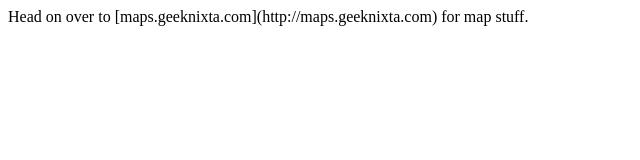
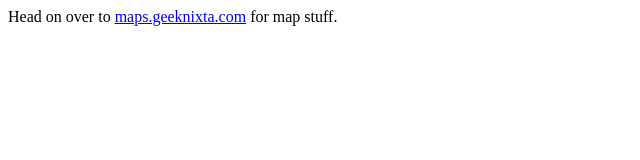
Before and after one commit to nixta/nixta.github.io, a plain HTML site: page index.html in a window 1280 px wide. Shown: the whole page, without its empty margins (0-640 px from the left). Drawn offline with Linux system fonts and the light colour scheme.

Commit message:
Update index.html

```diff
--- a/index.html
+++ b/index.html
@@ -3,6 +3,6 @@
 <title>Nixta</title>
 </head>
 <body>
-Head on over to [maps.geeknixta.com](http://maps.geeknixta.com) for map stuff.
+Head on over to <a href="http://maps.geeknixta.com">maps.geeknixta.com</a> for map stuff.
 </body>
 </html>
```
